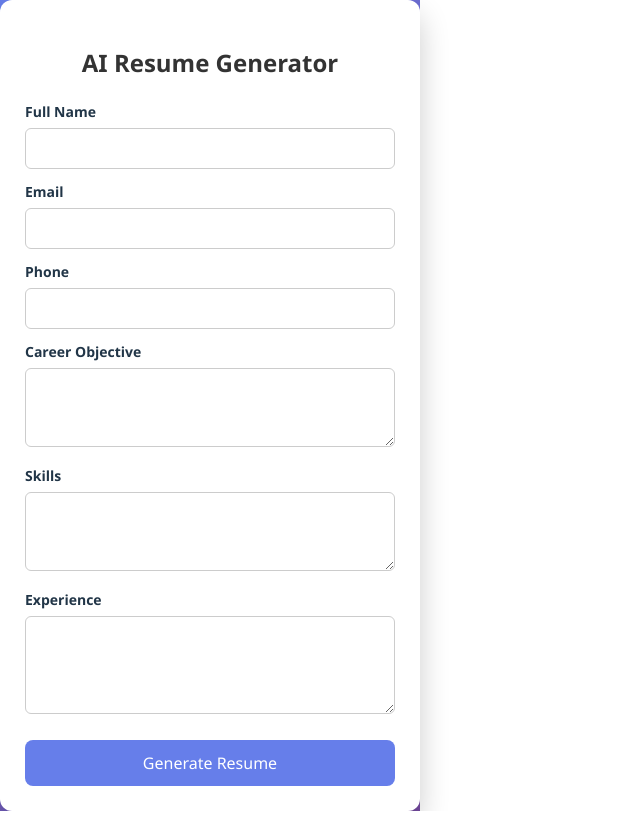
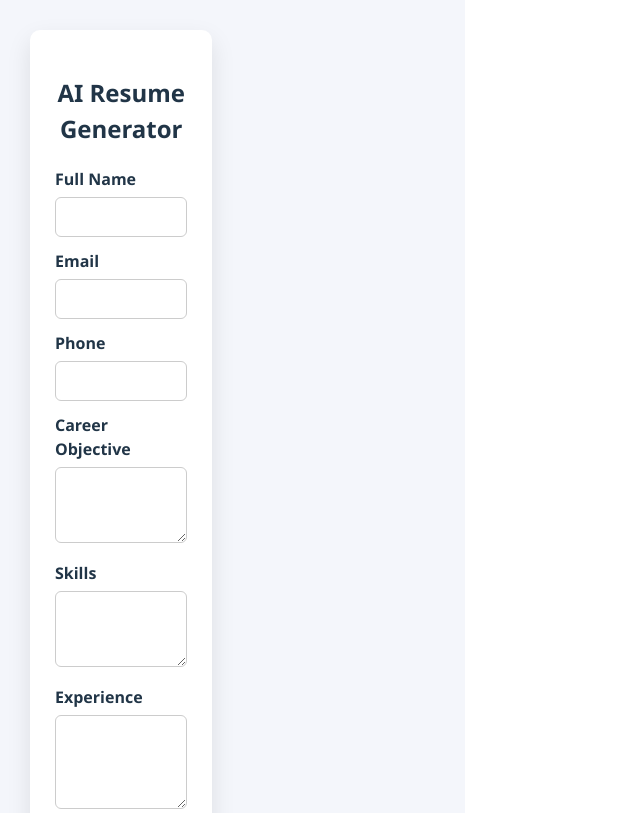
Before and after one commit to ultron0412/AI-RESUME-GENERATOR, a React (Vite) app in the folder ai-resume-generator/client/: page / in a window 1280 px wide. Shown: the top 813 px of the page, without its empty margins (0-640 px from the left). Built offline with nearby package versions, Linux system fonts and the light colour scheme.

Commit message:
Update ResumeForm.css

```diff
--- a/ai-resume-generator/client/src/components/ResumeForm.css
+++ b/ai-resume-generator/client/src/components/ResumeForm.css
@@ -5,61 +5,81 @@
 
 .container {
   min-height: 100vh;
-  background: linear-gradient(135deg, #667eea, #764ba2);
-  display: flex;
-  justify-content: center;
-  align-items: center;
+  background: #f4f6fb;
+  padding: 30px;
 }
 
+.layout {
+  display: flex;
+  gap: 30px;
+  max-width: 1100px;
+  margin: auto;
+}
+
+/* FORM CARD */
 .card {
   background: white;
-  width: 420px;
+  width: 45%;
   padding: 25px;
-  border-radius: 12px;
-  box-shadow: 0 15px 30px rgba(0, 0, 0, 0.2);
+  border-radius: 10px;
+  box-shadow: 0 10px 25px rgba(0, 0, 0, 0.1);
 }
 
 .card h2 {
   text-align: center;
   margin-bottom: 20px;
-  color: #333;
 }
 
-form label {
-  font-size: 14px;
+label {
   font-weight: 600;
   margin-top: 12px;
   display: block;
 }
 
-form input,
-form textarea {
+input,
+textarea {
   width: 100%;
   padding: 10px;
   margin-top: 6px;
   border-radius: 6px;
   border: 1px solid #ccc;
-  font-size: 14px;
-}
-
-form input:focus,
-form textarea:focus {
-  outline: none;
-  border-color: #667eea;
 }
 
 button {
   width: 100%;
   margin-top: 20px;
   padding: 12px;
-  background: #667eea;
+  background: #4f46e5;
   color: white;
-  font-size: 16px;
   border: none;
   border-radius: 8px;
+  font-size: 16px;
   cursor: pointer;
 }
 
-button:hover {
-  background: #5a67d8;
+/* PREVIEW CARD */
+.preview-card {
+  background: white;
+  width: 55%;
+  padding: 30px;
+  border-radius: 10px;
+  box-shadow: 0 10px 25px rgba(0, 0, 0, 0.1);
 }
+
+.preview-card h1 {
+  margin-bottom: 5px;
+}
+
+.contact {
+  color: #555;
+  font-size: 14px;
+}
+
+.preview-card h3 {
+  margin-top: 20px;
+  color: #4f46e5;
+}
+
+.preview-card p {
+  line-height: 1.6;
+}
```
